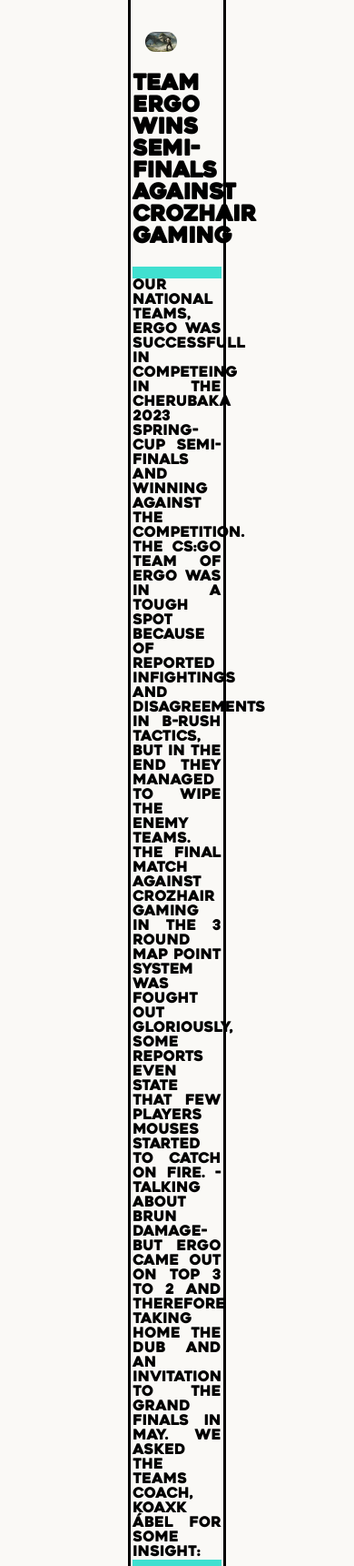
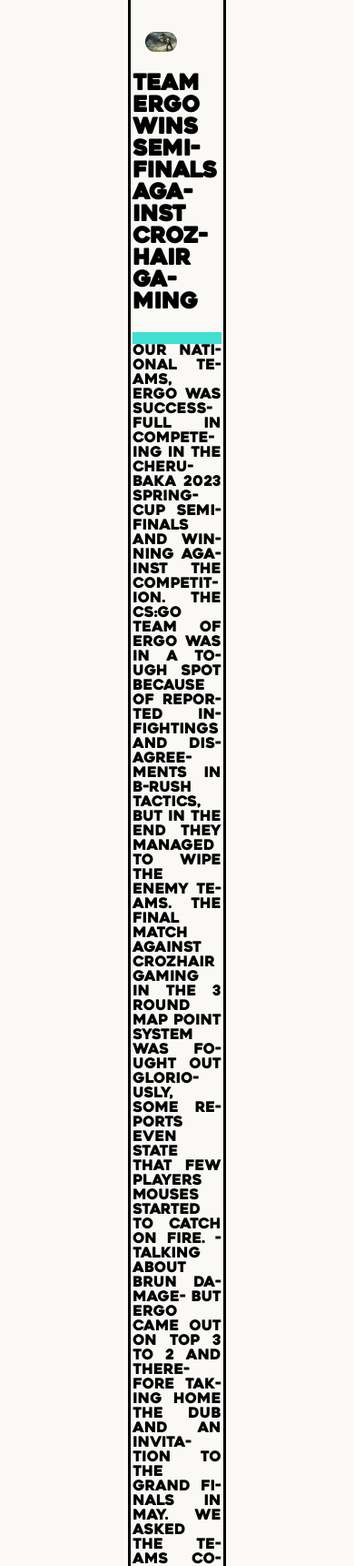
Before and after one commit to Med-i23/webterv_beadando, a PHP site: page /news.html in a window 390 px wide; the page is wider, and only the part inside the window is pictured. Shown: the part 310-2031 px from the top of that part at 91% size. Run offline with PHP 8.4, Linux system fonts and the light colour scheme.

Commit message:
responsivfuk

```diff
--- a/style.css
+++ b/style.css
@@ -15,7 +15,8 @@ body{
     /*font-family: Arial, Helvetica, sans-serif;
        background-image: url("sources/backgroundtemp.png");
        background-repeat: repeat;*/
-
+    word-break: break-word;
+    hyphens: auto;
 }
 
 nav{
@@ -268,12 +269,6 @@ input[type="reset"]{
 audio{
     width: 50%;
 }
-@media (max-width: 659.5pt ) {
-    .h1imitator {
-        padding: 120pt 0pt 20pt;
-    }
-}
-
 @media (max-width: 655.5pt ) {
     .h1imitator {
         padding: 130pt 0pt 20pt;
```
